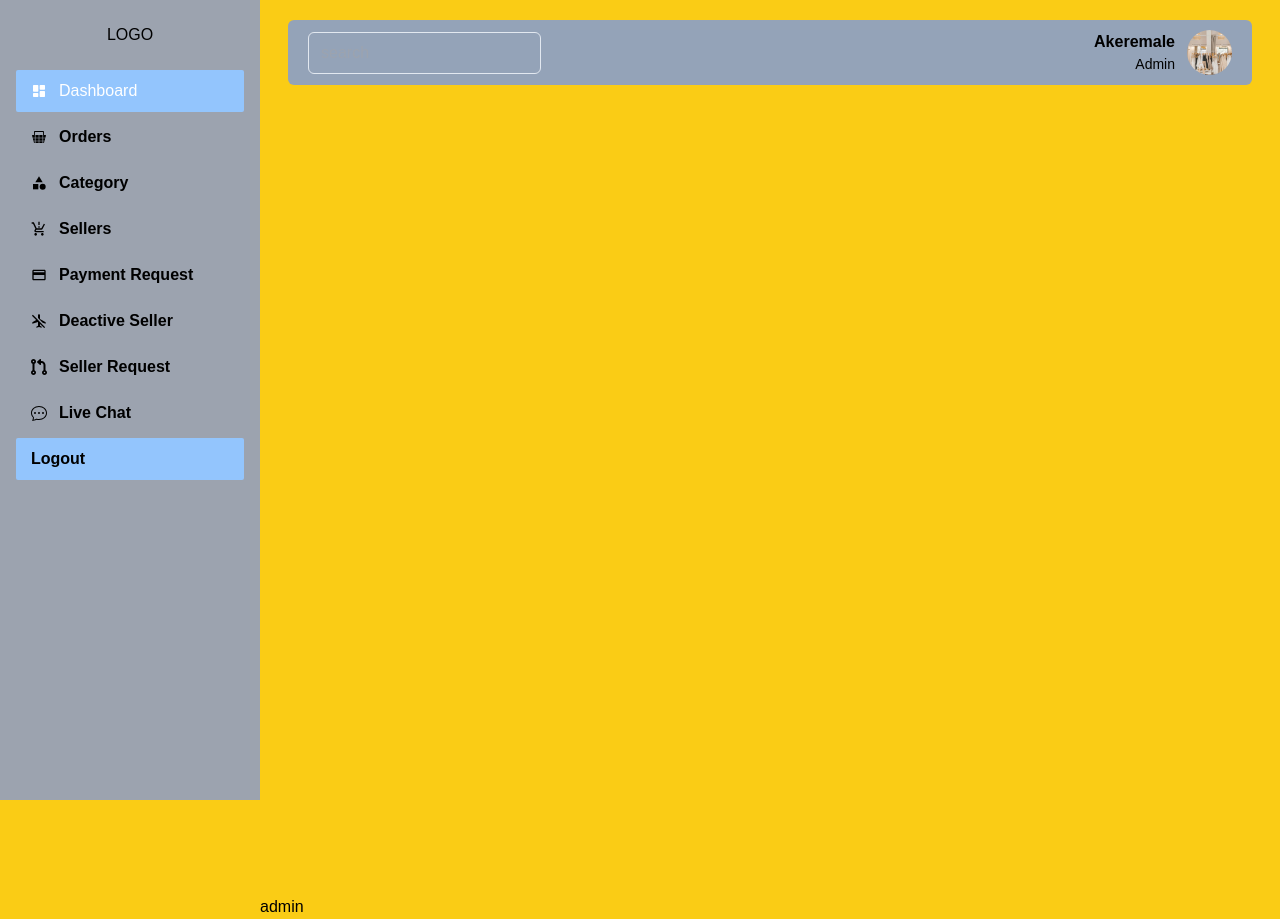
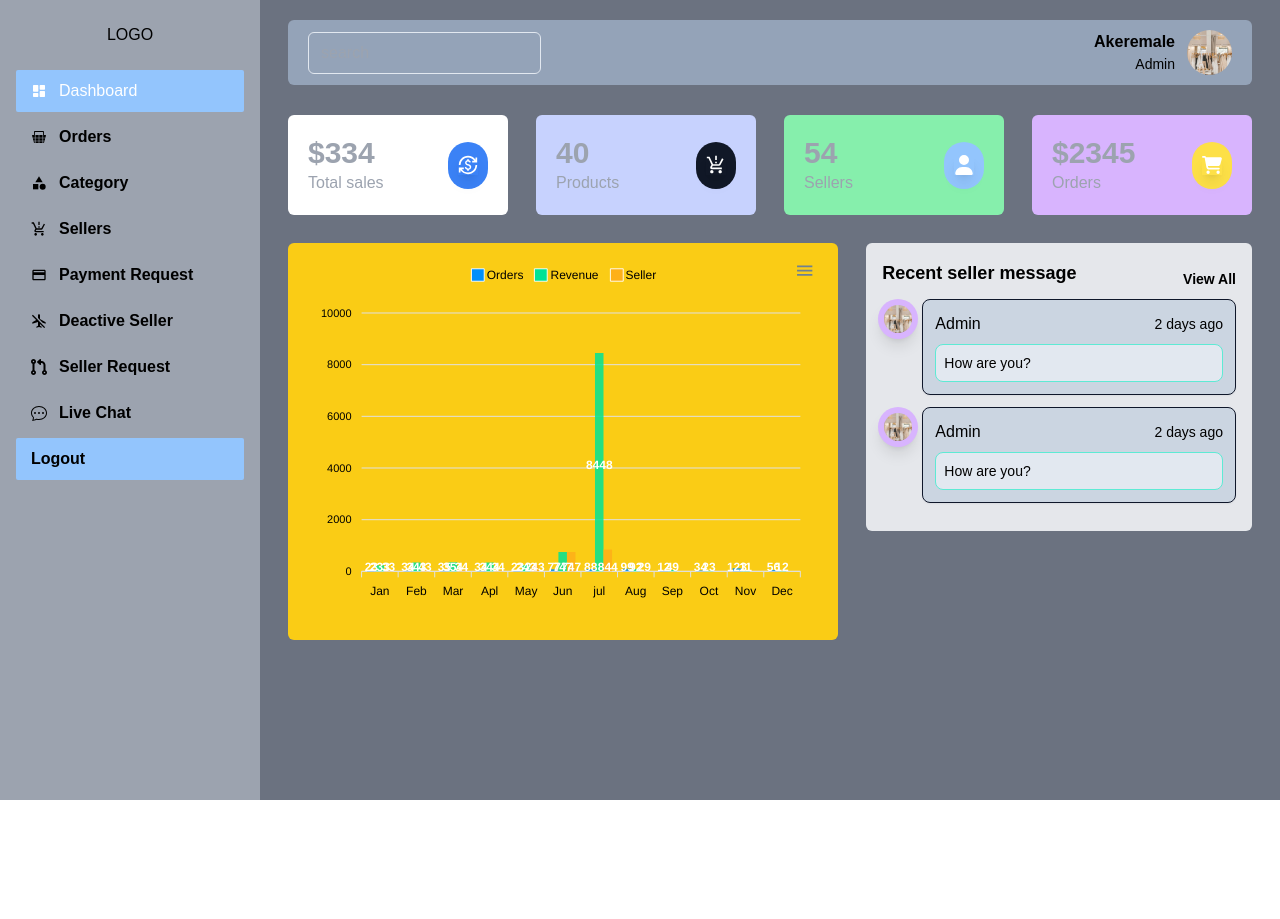
Before and after one commit to GboyegaAkere/fullstack-multivendor, a React (Create React App) app: page /admin/dashboard in a window 1280 px wide. After the commit the page ends 800 px from the top, so only its background shows below. Built offline with nearby package versions, Linux system fonts and the light colour scheme.

Commit message:
new commit

```diff
--- a/src/layout/Header.jsx
+++ b/src/layout/Header.jsx
@@ -4,7 +4,7 @@ import LOGIN from "../images/login.png"
 
 const Header = ({showSidebar,setShowSidebar}) => {
   return (
-    <div  className='fixed top-0 left-0 w-full py-5 px-2 lg:px-7 z-10 '>
+    <div  className='fixed top-0 left-0 w-full py-5 px-2 lg:px-7 z-40 '>
         <div className='ml-0 lg:ml-[260px] rounded-md h-[65px] flex justify-between items-center bg-slate-400 px-5'>
           <div onClick={()=>setShowSidebar(!showSidebar)} className='w-[35px] flex lg:hidden h-[35px] transition-all rounded-sm  shadow-lg justify-center items-center'>
             <span><BiSolidDashboard/></span>
--- a/src/layout/MainLayout.jsx
+++ b/src/layout/MainLayout.jsx
@@ -6,7 +6,7 @@ import Sidebar from './Sidebar'
 const MainLayout = () => {
   const [showSidebar, setShowSidebar] = useState(false)
   return (
-    <div className='bg-yellow-400 w-full min-h-screen'>
+    <div className='bg-gray-500 w-full min-h-screen '>
       <Header showSidebar={showSidebar} setShowSidebar={setShowSidebar}/>
       <Sidebar showSidebar={showSidebar} setShowSidebar={setShowSidebar}/>
 
--- a/src/layout/Sidebar.jsx
+++ b/src/layout/Sidebar.jsx
@@ -17,7 +17,8 @@ const Sidebar = ({showSidebar,setShowSidebar}) => {
 
   return (
     <div>
-      <div onClick={()=>setShowSidebar(false)} className={`flex duration-200 ${!showSidebar ? "invisible" : "visible"} w-screen h-screen bg-red-900 top-0 left-0 z-10`}>
+      <div onClick={()=>setShowSidebar(false)}
+      className={`fixed duration-200 ${!showSidebar ? "invisible" : "visible"} w-screen h-screen bg-red-900 bg-transparent top-0 left-0 z-10`}>
 
       </div>
 
--- a/src/views/admin/AdminDashboard.jsx
+++ b/src/views/admin/AdminDashboard.jsx
@@ -1,9 +1,169 @@
 import React from 'react'
+import { FaCartShopping, FaUser } from 'react-icons/fa6'
+import { MdCurrencyExchange, MdProductionQuantityLimits } from 'react-icons/md'
+import Chart from "react-apexcharts"
+import { Link } from 'react-router-dom'
+import LOGIN from "../../images/login.png"
 
 const AdminDashboard = () => {
+  const state ={
+    series:[
+      {
+        name:"Orders",
+        data:[23,34,35,34,23,77,88,99,12,34,123,56]
+      },
+      {
+        name:"Revenue",
+        data:[233,343,354,344,243,747,8448,92,49,23,11,12]
+      },
+      {
+        name:"Seller",
+        data:[33,43,34,34,243,747,844,29]
+      }
+    ],
+    options:{
+      color:["#181ee8","#181ee8"],
+      plotOptions:{
+        radius:30
+      },
+      chart:{
+        background:"transparent",
+        foreColor:"#dod2d6"
+      },
+      dataLabels:{
+        enable:false
+      },
+      strock:{
+        show:true,
+        curve:["smooth", "straight","stepline"],
+        lineCap:"butt",
+        colors:"#f0f0f0",
+        width:.5,
+        dashArray:0
+      },
+      xaxis:{
+        categories:["Jan","Feb","Mar","Apl","May","Jun","jul","Aug","Sep","Oct","Nov","Dec"]
+      },
+      legend:{
+        position:"top"
+      },
+      responsive:[
+        {
+          breakpoint:565,
+          yaxis:{
+            categories:["Jan","Feb","Mar","Apl","May","Jun","jul","Aug","Sep","Oct","Nov","Dec"]
+          },
+          options:{
+            plotOptions:{
+              bar:{
+                horizontal:true
+              }
+            },
+            chart:{
+              height:"550px"
+            }
+          }
+        }
+      ]
+    }
+  }
   return (
-    <div>
-      admin
+    <div  className='px-2 md:px-7 py-5'>
+      <div className='w-full grid grid-cols-1 sm:grid-cols-2 md:grid-cols-2 lg:grid-cols-4 gap-7'>
+        <div className='flex justify-between items-center p-5 bg-white rounded-md gap-3'>
+            <div className='flex flex-col justify-start items-start text-gray-400'>
+              <h2 className='text-3xl font-bold'>$334</h2>
+              <span className='text-medium font-medium'>Total sales</span>
+            </div>
+
+            <div className='w-[40px] h-[47px] rounded-full bg-blue-500 flex justify-center items-center text-xl'>
+              <MdCurrencyExchange className='text-white shadow-lg'/>
+            </div>
+        </div>
+
+        <div className='flex justify-between items-center p-5 bg-indigo-200 rounded-md gap-3'>
+            <div className='flex flex-col justify-start items-start text-gray-400'>
+              <h2 className='text-3xl font-bold'>40</h2>
+              <span className='text-medium font-medium'>Products</span>
+            </div>
+
+            <div className='w-[40px] h-[47px] rounded-full bg-gray-900 flex justify-center items-center text-xl'>
+              <MdProductionQuantityLimits className='text-white shadow-lg'/>
+            </div>
+        </div>
+
+        <div className='flex justify-between items-center p-5 bg-green-300 rounded-md gap-3'>
+            <div className='flex flex-col justify-start items-start text-gray-400'>
+              <h2 className='text-3xl font-bold'>54</h2>
+              <span className='text-medium font-medium'>Sellers</span>
+            </div>
+
+            <div className='w-[40px] h-[47px] rounded-full bg-blue-300 flex justify-center items-center text-xl'>
+              <FaUser className='text-white shadow-lg'/>
+            </div>
+        </div>
+
+        <div className='flex justify-between items-center p-5 bg-purple-300 rounded-md gap-3'>
+            <div className='flex flex-col justify-start items-start text-gray-400'>
+              <h2 className='text-3xl font-bold'>$2345</h2>
+              <span className='text-medium font-medium'>Orders</span>
+            </div>
+
+            <div className='w-[40px] h-[47px] rounded-full bg-yellow-300 flex justify-center items-center text-xl'>
+              <FaCartShopping className='text-white shadow-lg'/>
+            </div>
+        </div>
+      </div>
+
+      <div className='w-full flex flex-wrap mt-7 '>
+        <div className='w-full lg:w-7/12 lg:pr-3'>
+          <div className='w-full bg-yellow-400 p-4 rounded-md'>
+            <Chart options={state.options} series={state.series} type='bar' height={350}/>
+          </div>
+        </div>
+
+        <div className='w-full lg:w-5/12 lg:pl-4 mt-6 lg:mt-0'>
+          <div className='w-full bg-gray-200 p-4 rounded-md text-yellow-400'>
+            <div className='flex justify-between items-center'>
+              <h2 className='font-semibold text-lg text-black pb-3'>Recent seller message</h2>
+              <Link className='font-semibold text-sm text-black'>View All</Link>
+            </div>
+            <div className='flex flex-col gap-2pt-6 text-black '>
+              <ol className='relative border-1 border-slate-600 ml-4'>
+                  <li className='mb-3 ml-6'>
+                    <div className='flex absolute -left-5 shadow-lg justify-center items-center w-10 h-10 p-[6px] rounded-full bg-purple-300'><img src={LOGIN} alt=""className='w-full h-full rounded-full'/></div>
+                    <div className='p-3 bg-slate-300 rounded-lg border border-slate-900 shadow-sm'>
+                      <div className='flex justify-between items-center mb-2'>
+                          <Link className='text-md font-normal'>Admin</Link>
+                          <time className='mb-1 text-sm font-normal sm:order-last sm:mb-0'>2 days ago</time>
+                      </div>
+                       <div className='p-2 text-sm font-normal bg-slate-200 rounded-lg border border-teal-300'>
+                        <h3>How are you?</h3>
+                      </div>
+                    </div>
+                  </li>
+              </ol>
+            </div>
+
+            <div className='flex flex-col gap-2pt-6 text-black '>
+              <ol className='relative border-1 border-slate-600 ml-4'>
+                  <li className='mb-3 ml-6'>
+                    <div className='flex absolute -left-5 shadow-lg justify-center items-center w-10 h-10 p-[6px] rounded-full bg-purple-300'><img src={LOGIN} alt=""className='w-full h-full rounded-full'/></div>
+                    <div className='p-3 bg-slate-300 rounded-lg border border-slate-900 shadow-sm'>
+                      <div className='flex justify-between items-center mb-2'>
+                          <Link className='text-md font-normal'>Admin</Link>
+                          <time className='mb-1 text-sm font-normal sm:order-last sm:mb-0'>2 days ago</time>
+                      </div>
+                       <div className='p-2 text-sm font-normal bg-slate-200 rounded-lg border border-teal-300'>
+                        <h3>How are you?</h3>
+                      </div>
+                    </div>
+                  </li>
+              </ol>
+            </div>
+          </div>
+        </div>
+      </div>
     </div>
   )
 }
```
